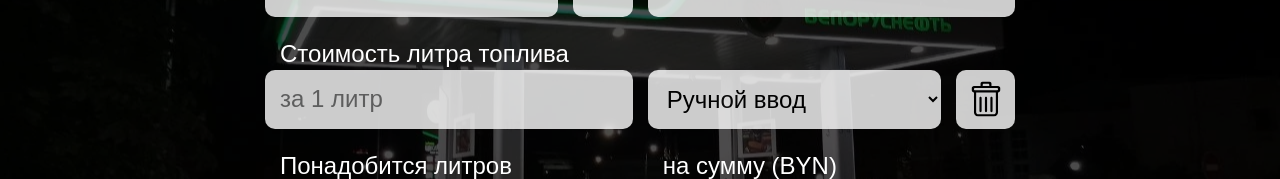
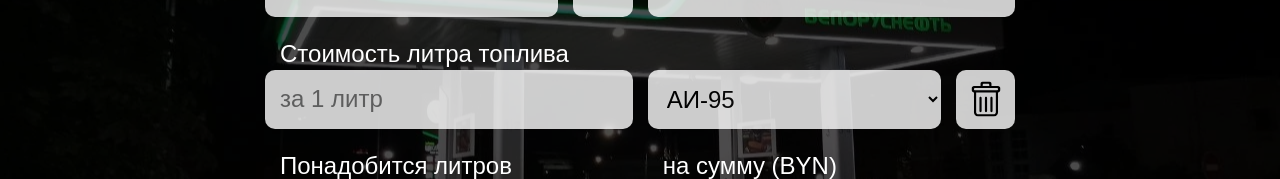
Before and after one commit to Catsker/Fuel-Calculator, a plain HTML site: page index.html in a window 1280 px wide. Shown: the part 352-531 px from the top of the page. Drawn offline with Linux system fonts and the light colour scheme.

Commit message:
Update index.html
added selected to ai95

```diff
--- a/index.html
+++ b/index.html
@@ -28,7 +28,7 @@
                     <select name="select" id="select" class="gridItem select" >
                         <option value="none">Ручной ввод</option>
                         <option value="ai92">АИ-92</option>
-                        <option value="ai95">АИ-95</option>
+                        <option value="ai95" selected>АИ-95</option>
                         <option value="ai98">АИ-98</option>
                         <option value="dt">ДТ</option>
                         <option value="dt eco">ДТ ECO</option>
```
